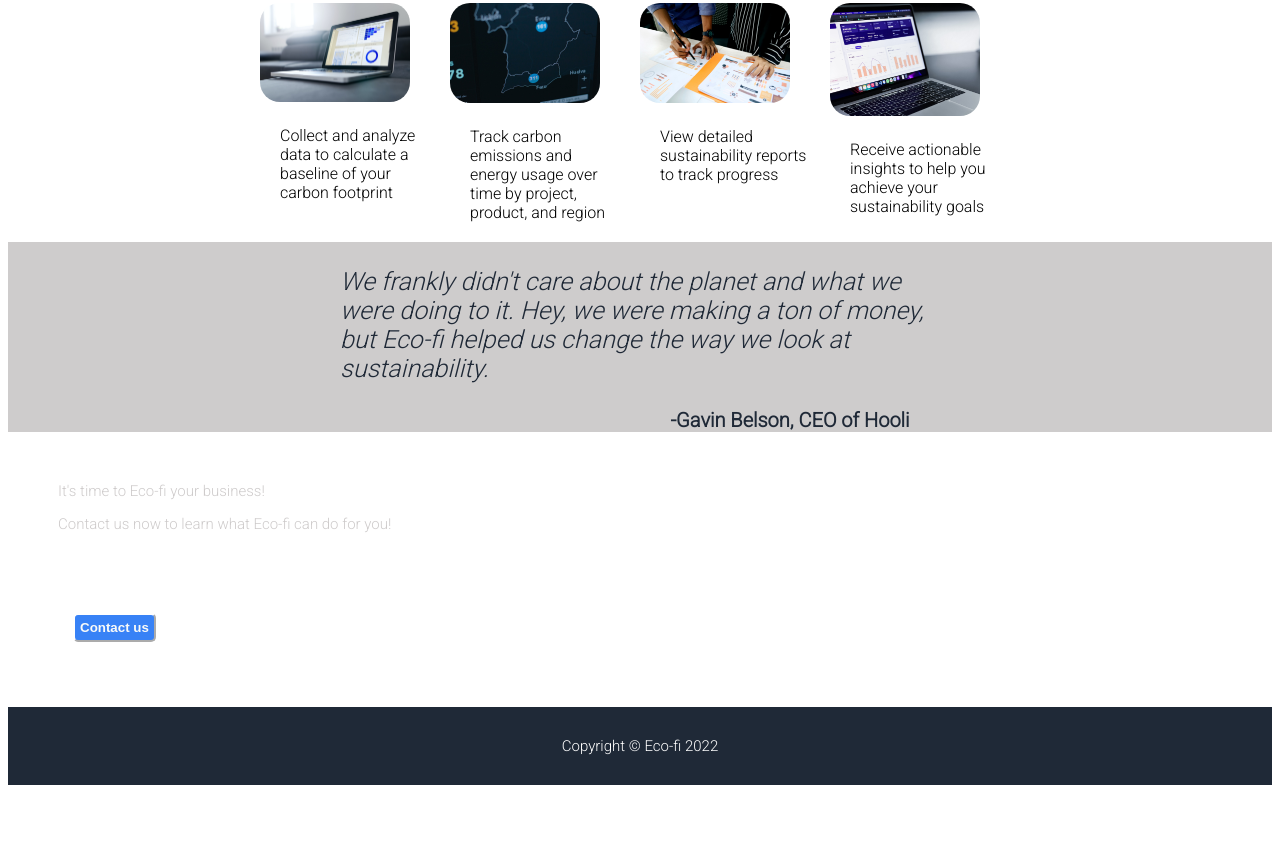
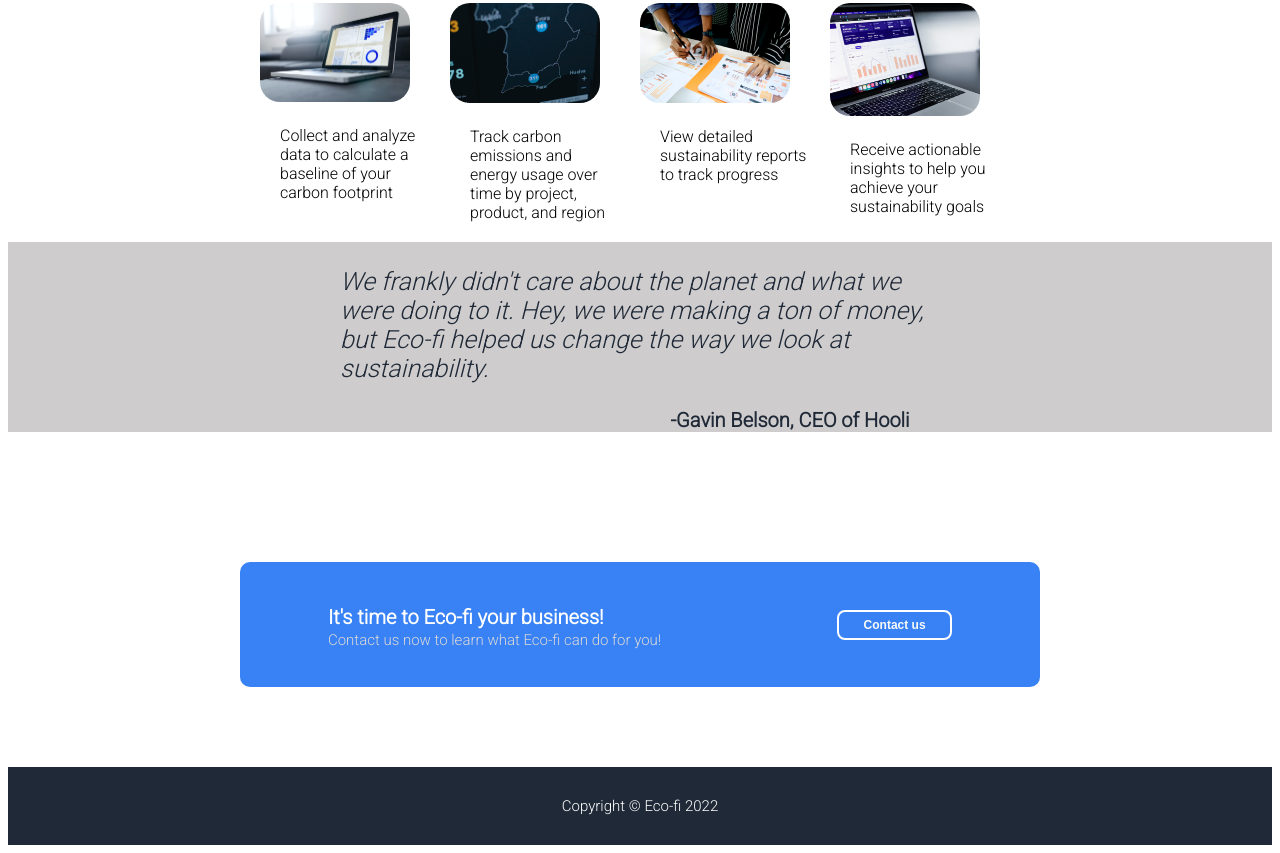
Before and after one commit to DanGraziano/odin-landing-page, a plain HTML site: page index.html in a window 1280 px wide. Shown: the part 564-1417 px from the top of the page. Before the commit the page ends 1357 px from the top, so only its background shows below. Drawn offline with Linux system fonts and the light colour scheme.

Commit message:
Fix style for call to action

```diff
--- a/style.css
+++ b/style.css
@@ -1,8 +1,4 @@
 @import url('https://fonts.googleapis.com/css2?family=Roboto:wght@300&display=swap');
-
-* {
-    box-sizing: content-box
-}
 
 body {
     font-family: 'Roboto', sans-serif;
@@ -88,8 +84,8 @@
 }
 
 .header img {
-max-width: 300px;
-margin-right: 50px;
+    max-width: 300px;
+    margin-right: 50px;
 }
 
 .body h1 {
@@ -127,6 +123,7 @@
     display: flex;
     justify-content: center;
     align-items: center;
+
 }
 
 .quote p {
@@ -147,33 +144,46 @@
     margin-bottom: 50px;
 }
 
-.action .container {
-    display: flex;
-    justify-content: space-between;
-    border-radius: 10px;
-    background-color: #3882F6;
-    margin: 70px;
+.action {
+    display:flex;
+    justify-content: center;
+    align-content: center;
 }
 
-.action h1 {
-    color: white;
-    font-size: 20px;
+.action .action-container {
+    display:flex;
+    margin: 80px;
+    width: 800px;
+    height: 125px;
+    border-radius: 10px;
+    background-color:#3882f6;
+    justify-content: space-around;
+    align-items: center;
 }
 
-.action p {
-    color: rgb(206, 203, 203);
-    font-size: 15px;
-    margin-left: 50px;
+.action .action-button {
+    background-color:#3882f6;
+    color: #F9FAF8;
+    width: 115px;
+    height: 30px;
+    border-radius: 8px;
+    border: 2px solid white;
+    font-weight: bold;
+    font-size: 12px;
+    align-self: center;
 }
 
-.action button {
-    background-color: #3882F6;
-    color: #F9FAF8;
-    border-radius: 5px;
+.action .action-hed {
     font-weight: bold;
-    border-color: white;
-    margin: 65px;
-    padding: 5px;
+    font-size: 20px;
+    line-height: .3;
+    color: white;
+}
+
+.action .action-subhed {
+    font-size: 15px;
+    color: rgb(218, 216, 216);
+    line-height: 0;
 }
 
 .footer {
```
